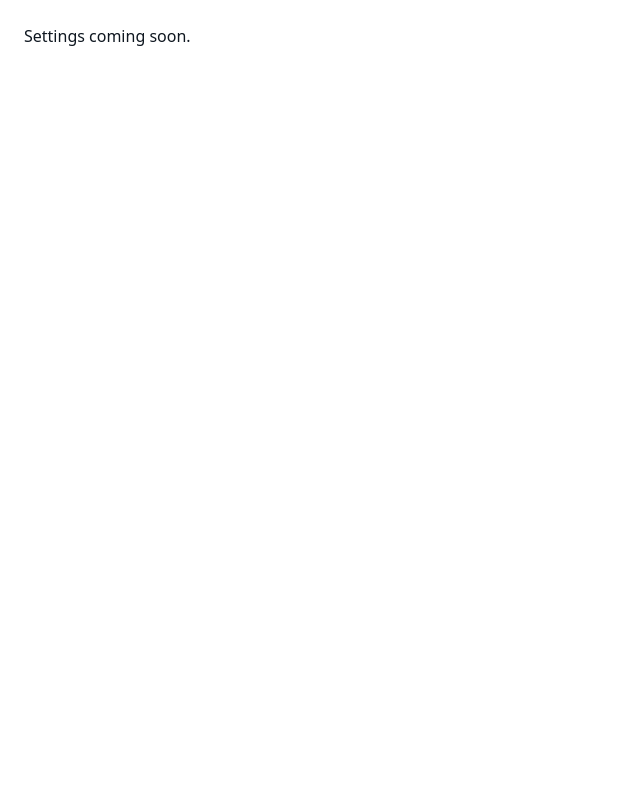
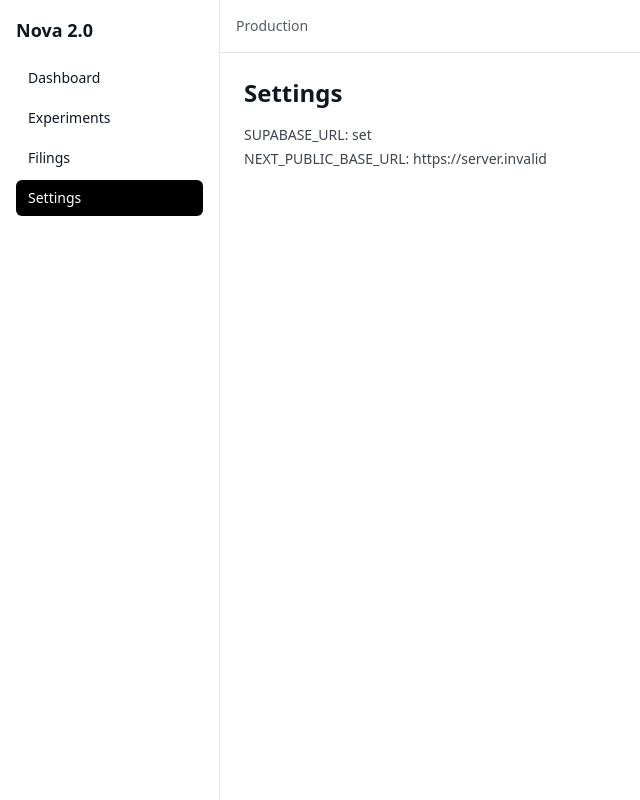
Before and after one commit to Thegcash/Nova, a Next.js app in the folder NOVA/: page /settings in a window 1280 px wide. Shown: the whole page, without its empty margins (0-640 px from the left). Built offline with nearby package versions, Linux system fonts and the light colour scheme; no server answers.

Commit message:
feat(ui): Nova 2.0 shell + dashboard; wrap Experiments; redirect / → /dashboard

```diff
--- /dev/null
+++ b/NOVA/app/dashboard/page.tsx
@@ -0,0 +1,56 @@
+import AppShell from "@/components/AppShell";
+
+async function getJSON(url: string) {
+  const res = await fetch(url, { cache: "no-store" });
+  if (!res.ok) return null;
+  return res.json();
+}
+
+export default async function DashboardPage() {
+  const base = process.env.NEXT_PUBLIC_BASE_URL ?? "";
+  const experiments = await getJSON(`${base}/api/experiments`);
+  const ttl = await getJSON(`${base}/api/filings/ttl`);
+  const expCount = Array.isArray(experiments) ? experiments.length : 0;
+  const ttlSeconds = ttl?.ttl_seconds ?? 86400;
+
+  return (
+    <AppShell>
+      <h1 className="text-2xl font-semibold mb-4">Dashboard</h1>
+      <div className="grid gap-4 md:grid-cols-3">
+        <div className="rounded-xl border p-4">
+          <div className="text-sm opacity-70">Experiments</div>
+          <div className="text-3xl font-semibold">{expCount}</div>
+          <a className="mt-2 inline-block text-sm underline" href="/experiments">View all</a>
+        </div>
+        <div className="rounded-xl border p-4">
+          <div className="text-sm opacity-70">Filings TTL</div>
+          <div className="text-3xl font-semibold">{ttlSeconds}s</div>
+          <a className="mt-2 inline-block text-sm underline" href="/filings">Manage</a>
+        </div>
+        <div className="rounded-xl border p-4">
+          <div className="text-sm opacity-70">Environment</div>
+          <div className="text-3xl font-semibold">Production</div>
+        </div>
+      </div>
+
+      <section className="mt-8">
+        <h2 className="font-medium mb-2">Recent Experiments</h2>
+        <div className="rounded-xl border divide-y">
+          {Array.isArray(experiments) && experiments.length > 0 ? (
+            experiments.slice(0, 5).map((e: any) => (
+              <div key={e.id} className="p-4 flex items-center justify-between">
+                <div className="min-w-0">
+                  <div className="font-medium truncate">{e.name ?? "(unnamed)"}</div>
+                  <div className="text-xs opacity-70">status: {e.status ?? "unknown"}</div>
+                </div>
+                <a className="text-sm underline shrink-0" href="/experiments">Open</a>
+              </div>
+            ))
+          ) : (
+            <div className="p-4 text-sm opacity-70">No experiments yet.</div>
+          )}
+        </div>
+      </section>
+    </AppShell>
+  );
+}
--- a/NOVA/app/experiments/page.tsx
+++ b/NOVA/app/experiments/page.tsx
@@ -1,5 +1,18 @@
 import ExperimentsClient from "@/components/ExperimentsClient";
+import AppShell from "@/components/AppShell";
 
-export default function ExperimentsPage() {
-  return <ExperimentsClient initialExperiments={[]} />;
+async function getExperiments() {
+  const res = await fetch(`${process.env.NEXT_PUBLIC_BASE_URL ?? ""}/api/experiments`, { cache: "no-store" });
+  if (!res.ok) throw new Error("Failed to load experiments");
+  return res.json();
 }
+
+export default async function ExperimentsPage() {
+  const experiments = await getExperiments();
+  return (
+    <AppShell>
+      <h1 className="text-2xl font-semibold mb-4">Experiments</h1>
+      <ExperimentsClient initialExperiments={experiments} />
+    </AppShell>
+  );
+}
--- a/NOVA/app/filings/page.tsx
+++ b/NOVA/app/filings/page.tsx
@@ -1 +1,9 @@
-export default function FilingsPage(){ return <div className="p-6">Filings dashboard coming soon.</div> }
+import AppShell from "@/components/AppShell";
+export default function FilingsPage() {
+  return (
+    <AppShell>
+      <h1 className="text-2xl font-semibold mb-4">Filings</h1>
+      <p className="opacity-70 text-sm">Manage filings TTL and exports here. (Wired to /api/filings/*)</p>
+    </AppShell>
+  );
+}
--- a/NOVA/app/page.tsx
+++ b/NOVA/app/page.tsx
@@ -1,2 +1,2 @@
 import { redirect } from "next/navigation";
-export default function Home() { redirect("/experiments"); return null; }
+export default function Home() { redirect("/dashboard"); return null; }
--- a/NOVA/app/settings/page.tsx
+++ b/NOVA/app/settings/page.tsx
@@ -1 +1,12 @@
-export default function SettingsPage(){ return <div className="p-6">Settings coming soon.</div> }
+import AppShell from "@/components/AppShell";
+export default function SettingsPage() {
+  return (
+    <AppShell>
+      <h1 className="text-2xl font-semibold mb-4">Settings</h1>
+      <ul className="text-sm space-y-1 opacity-80">
+        <li>SUPABASE_URL: {process.env.SUPABASE_URL ? "set" : "missing"}</li>
+        <li>NEXT_PUBLIC_BASE_URL: {process.env.NEXT_PUBLIC_BASE_URL ?? "(unset)"}</li>
+      </ul>
+    </AppShell>
+  );
+}
--- /dev/null
+++ b/NOVA/components/AppShell.tsx
@@ -0,0 +1,39 @@
+"use client";
+import Link from "next/link";
+import { usePathname } from "next/navigation";
+
+const tabs = [
+  { href: "/dashboard", label: "Dashboard" },
+  { href: "/experiments", label: "Experiments" },
+  { href: "/filings", label: "Filings" },
+  { href: "/settings", label: "Settings" },
+];
+
+export default function AppShell({ children }: { children: React.ReactNode }) {
+  const pathname = usePathname();
+  return (
+    <div className="min-h-screen grid md:grid-cols-[220px_1fr]">
+      <aside className="hidden md:block border-r p-4">
+        <div className="text-lg font-semibold mb-4">Nova 2.0</div>
+        <nav className="space-y-1">
+          {tabs.map(t => {
+            const active = pathname.startsWith(t.href);
+            return (
+              <Link key={t.href} href={t.href}
+                className={`block rounded-md px-3 py-2 text-sm ${active ? "bg-black text-white" : "hover:bg-gray-100"}`}>
+                {t.label}
+              </Link>
+            );
+          })}
+        </nav>
+      </aside>
+      <div className="flex flex-col">
+        <header className="border-b p-4 flex items-center justify-between">
+          <div className="md:hidden font-semibold">Nova 2.0</div>
+          <div className="text-sm opacity-70">Production</div>
+        </header>
+        <main className="p-4 md:p-6">{children}</main>
+      </div>
+    </div>
+  );
+}
--- a/NOVA/middleware.ts
+++ b/NOVA/middleware.ts
@@ -4,7 +4,7 @@ import type { NextRequest } from 'next/server';
 export function middleware(req: NextRequest) {
   if (req.nextUrl.pathname === '/') {
     const url = req.nextUrl.clone();
-    url.pathname = '/experiments';
+    url.pathname = '/dashboard';
     return NextResponse.redirect(url, 308);
   }
   return NextResponse.next();
--- a/NOVA/next.config.js
+++ b/NOVA/next.config.js
@@ -2,7 +2,7 @@
 const nextConfig = {
   async redirects() {
     return [
-      { source: '/', destination: '/experiments', permanent: true },
+      { source: '/', destination: '/dashboard', permanent: true },
     ];
   },
 };
```
